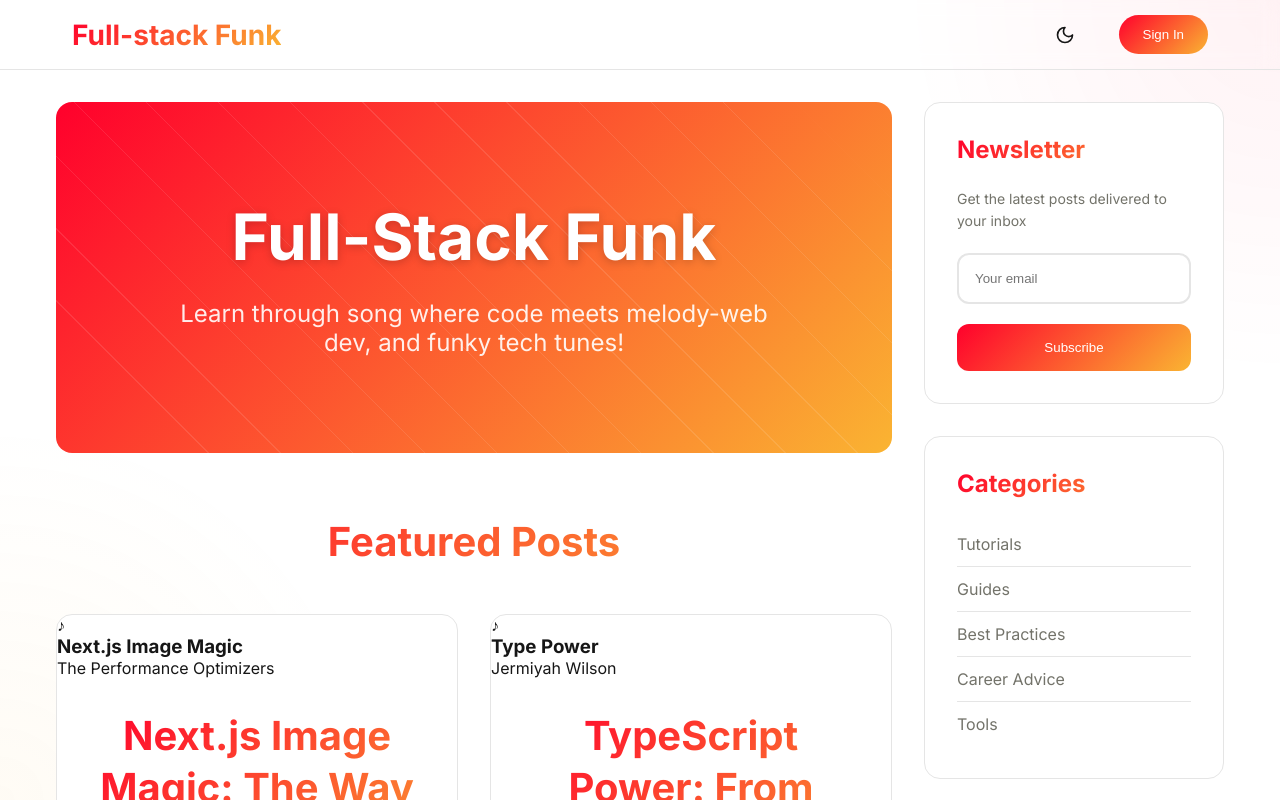
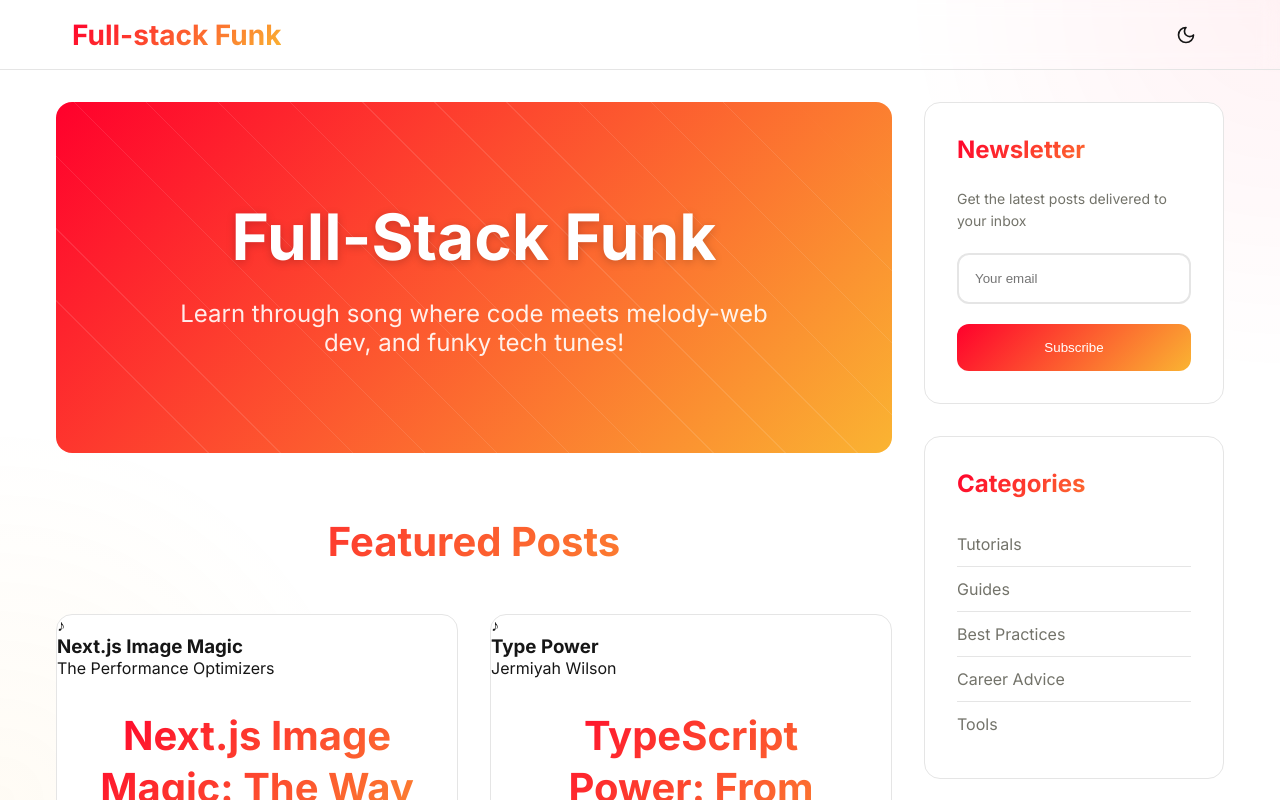
Before and after one commit to codesungrape/FullStack-Funk, a Next.js app: page / in a window 1280 px wide. Shown: the top 800 px of the page. Built offline with nearby package versions, Linux system fonts and the light colour scheme.

Commit message:
chore: comment out sign-in button for temporary removal
- Temporarily commented out sign-in button in header.tsx
- Will be re-implemented in upcoming authentication feature

```diff
--- a/components/header/header.tsx
+++ b/components/header/header.tsx
@@ -22,8 +22,8 @@ export default function Header() {
             {theme === "light" ? <Moon size={20} /> : <Sun size={20} />}
           </button>
 
-          {/* button doesnt lead to anywhere right now */}
-          <button className={styles.authButton}>Sign In</button>
+          {/* button doesnt lead to anywhere right now- func to be added later with security elements/supabase auth
+          <button className={styles.authButton}>Sign In</button>  */}
         </nav>
       </div>
     </header>
```
